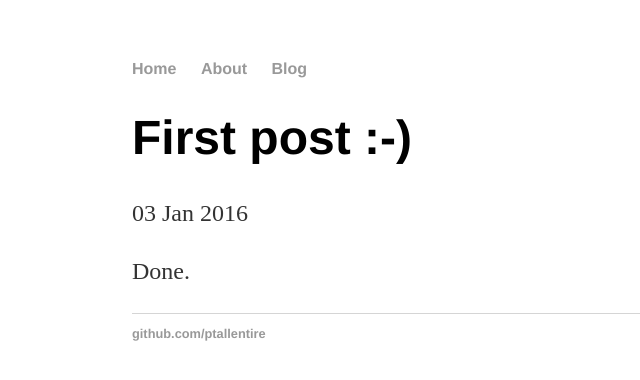
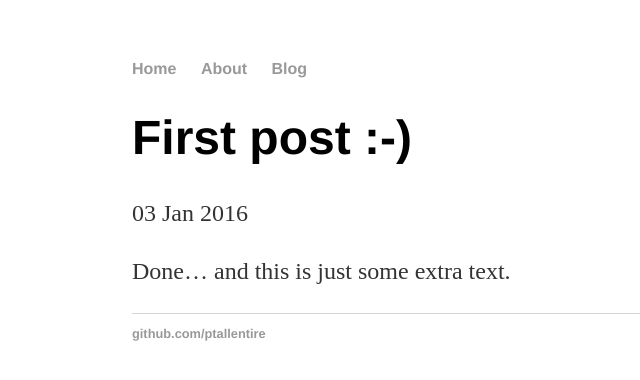
Before and after one commit to ptallentire/ptallentire.github.io, a Jekyll site: the page built from _posts/2016-01-03-site-started.md, in a window 1280 px wide. Shown: the top 380 px of the page, without its empty margins (60-700 px from the left). Built offline with Jekyll 4.4.1, drawn with Linux system fonts in a browser that asks for light colours.

Commit message:
Update 2016-01-03-site-started.md

```diff
--- a/_posts/2016-01-03-site-started.md
+++ b/_posts/2016-01-03-site-started.md
@@ -4,4 +4,4 @@ title: "First post :-)"
 date: 2016-01-03
 ---
 
-Done.
+Done... and this is just some extra text.
```
